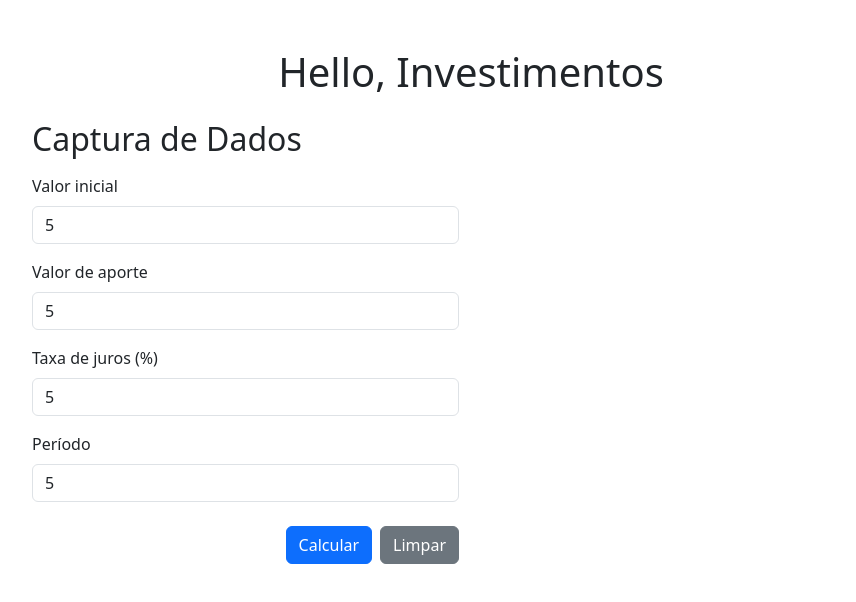
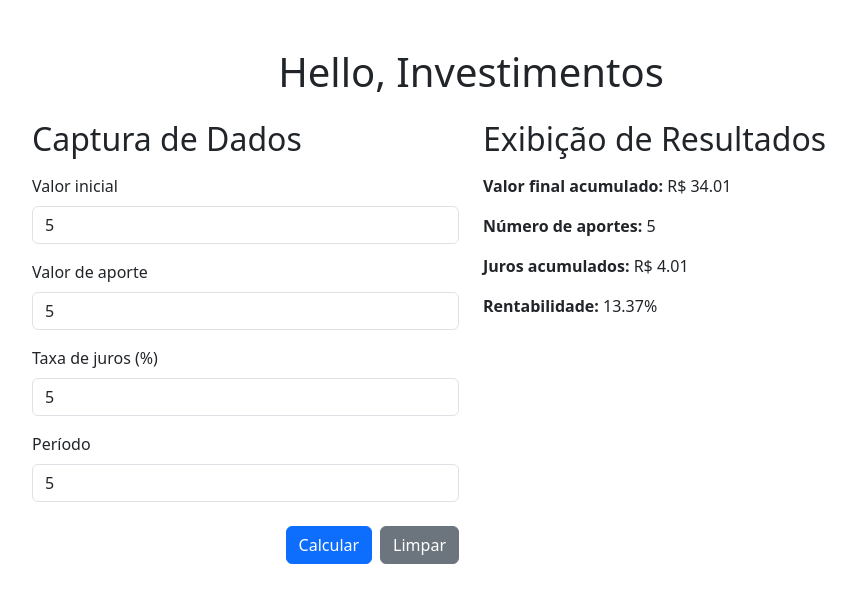
Before and after one commit to RichardKTLeal/P1-PDM, a React (Vite) app: page / in a window 1280 px wide. Both pictures are taken after typing "5", "5", "5", "5" into the empty fields and a click on the button "Calcular". Shown: the top 602 px of the page, without its empty margins (169-1025 px from the left). Built offline with nearby package versions, Linux system fonts and the light colour scheme.

Commit message:
Exibição de resultado dos cálculos

```diff
--- a/src/App.jsx
+++ b/src/App.jsx
@@ -1,6 +1,8 @@
 import React, { useState } from 'react';
 import 'bootstrap/dist/css/bootstrap.min.css';
+
 import CapturaDados from './CapturaDados';
+import ExibeDados from './ExibeDados';
 
 function App() {
   const [resultado, setResultado] = useState(null);
@@ -45,6 +47,10 @@ function App() {
                 <div className="col-12 col-md-6">
                   <CapturaDados onCalcular={calcularInvestimento} />
                 </div>
+
+                <div className="col-12 col-md-6">
+                  <ExibeDados resultado={resultado} historico={[]} />
+                </div>
               </div>
             </div>
           </div>
--- /dev/null
+++ b/src/ExibeDados.jsx
@@ -0,0 +1,24 @@
+import React from 'react';
+
+function ExibeDados({ resultado, historico }) {
+  return (
+    <div className="painel h-100">
+      <h2 className="subtitulo mb-3">Exibição de Resultados</h2>
+
+      {resultado ? (
+        <div className="resultado-box mb-4">
+          <p><strong>Valor final acumulado:</strong> R$ {resultado.valorFinal.toFixed(2)}</p>
+          <p><strong>Número de aportes:</strong> {resultado.numeroAportes}</p>
+          <p><strong>Juros acumulados:</strong> R$ {resultado.jurosAcumulados.toFixed(2)}</p>
+          <p className="mb-0"><strong>Rentabilidade:</strong> {resultado.rentabilidade.toFixed(2)}%</p>
+        </div>
+      ) : (
+        <div className="resultado-vazio mb-4">
+          Preencha os dados e clique em calcular para ver a simulação.
+        </div>
+      )}
+    </div>
+  );
+}
+
+export default ExibeDados;
```
